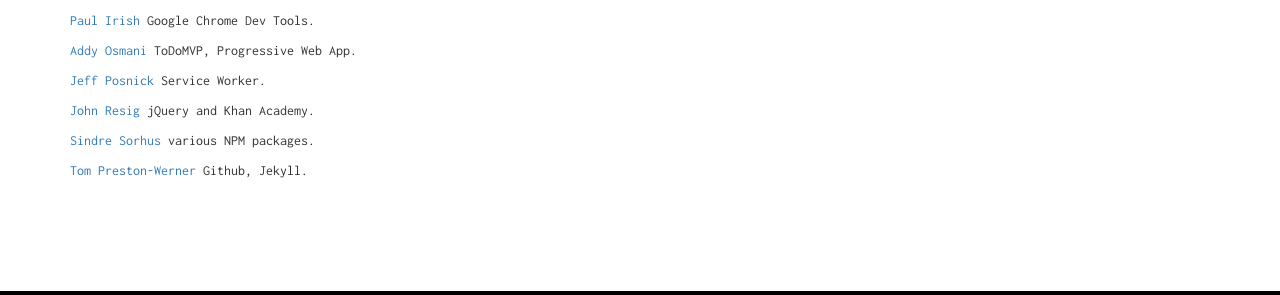
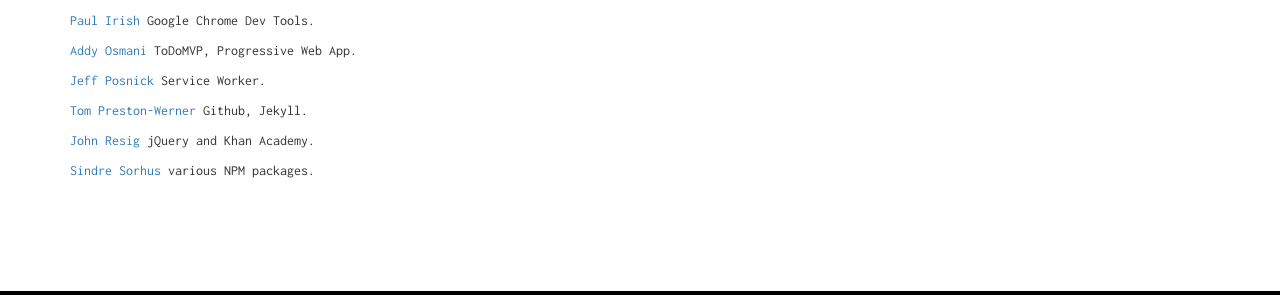
Before and after one commit to kennith/kennith.github.io, a Jekyll site: the page built from oos-people.md, in a window 1280 px wide. Shown: the part 229-524 px from the top of the page. Built offline with Jekyll 4.4.1, drawn with Linux system fonts in a browser that asks for light colours.

Commit message:
Fix alphabetically order

```diff
--- a/oos-people.md
+++ b/oos-people.md
@@ -15,8 +15,8 @@
 
 [Jeff Posnick](https://github.com/jeffposnick) Service Worker.
 
+[Tom Preston-Werner](https://github.com/mojombo) Github, Jekyll.
+
 [John Resig](https://github.com/jeresig) jQuery and Khan Academy.
 
 [Sindre Sorhus](https://github.com/sindresorhus) various NPM packages.
-
-[Tom Preston-Werner](https://github.com/mojombo) Github, Jekyll.
```
